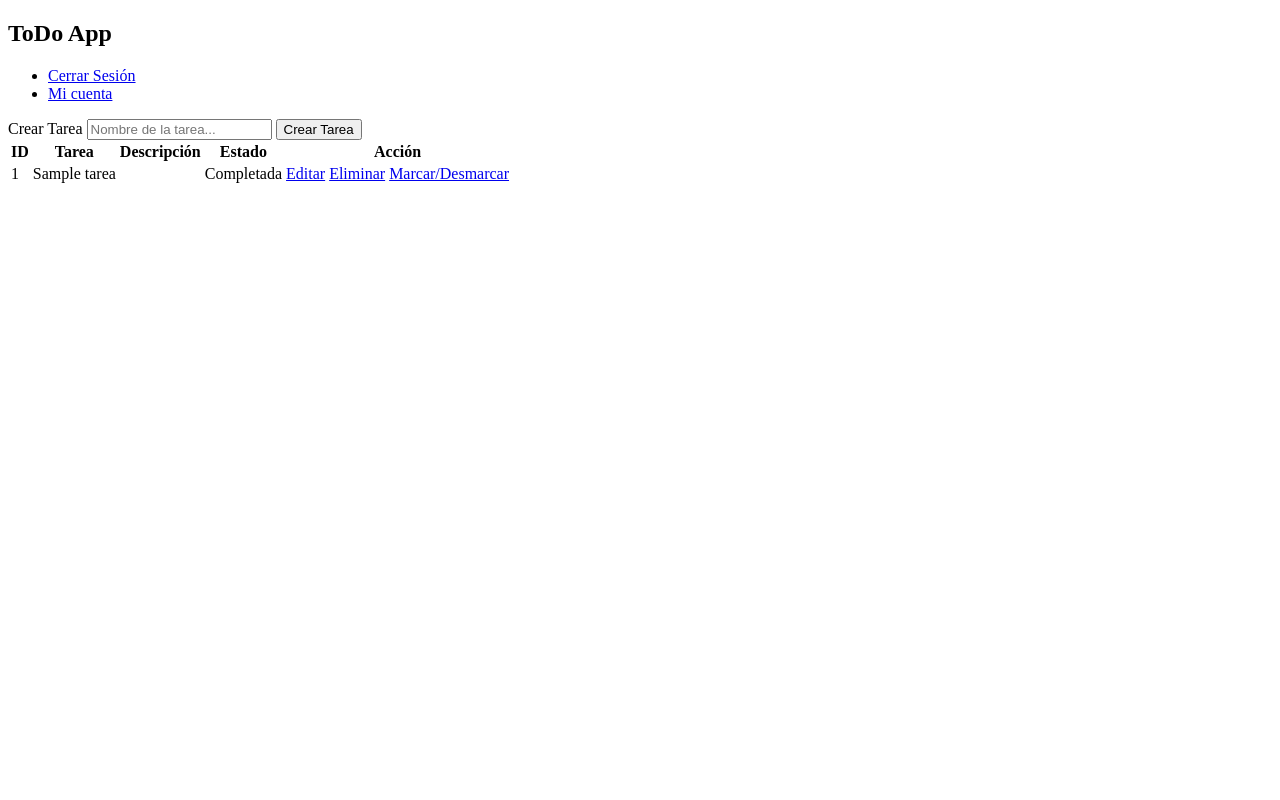
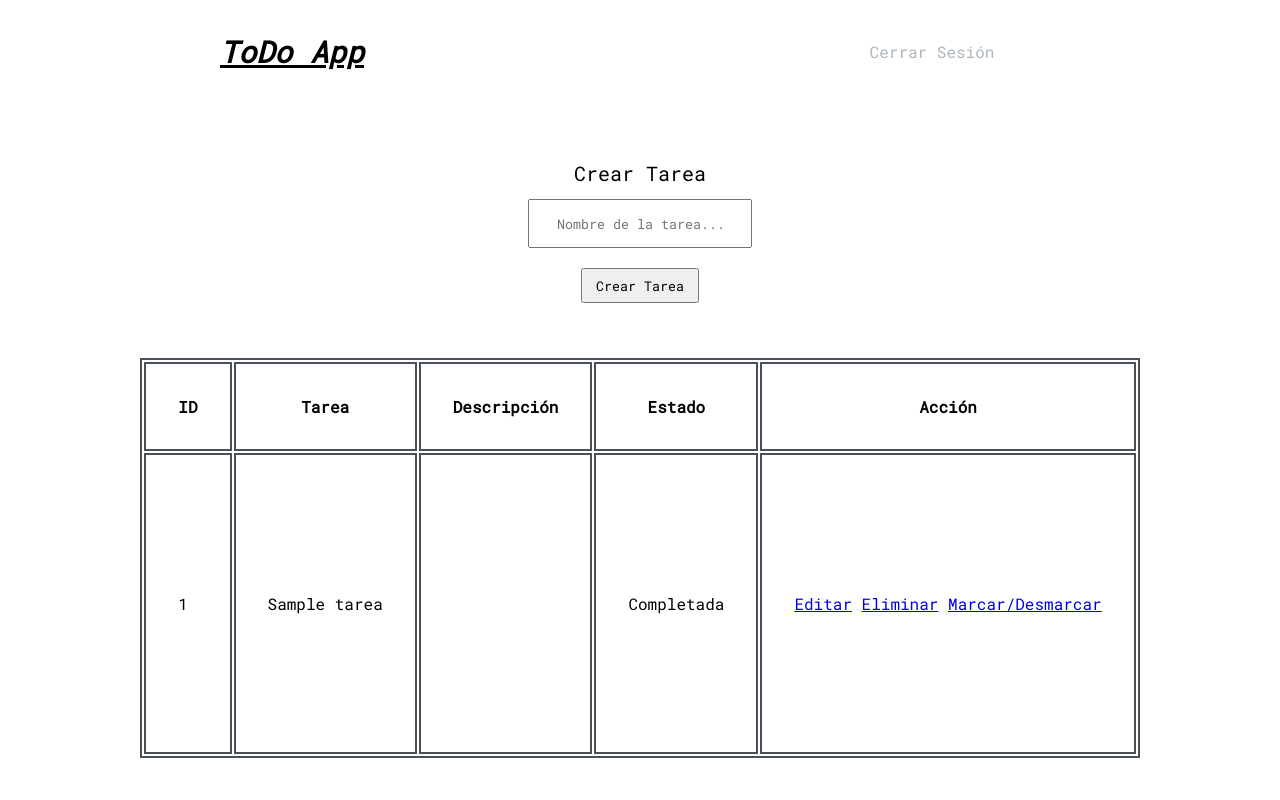
Before and after one commit to devsimocastles/todo-list-php, a PHP site: page /private/views/todo.php in a window 1280 px wide. Run offline with PHP 8.4, Linux system fonts and the light colour scheme; the visitor is signed in with stand-in values (Sample User, id 1); tables that the repository leaves empty hold one stand-in row (values such as "Sample post"); data that the repository does not hold is empty.

Commit message:
working in styles

```diff
--- a/private/templates/templates.php
+++ b/private/templates/templates.php
@@ -8,6 +8,7 @@ function mostrarHeader($titulo, $body_cls){
         <meta charset="UTF-8">
         <meta name="viewport" content="width=device-width, initial-scale=1.0">
         <title>$titulo</title>
+        <link rel="stylesheet" href="../../public/styles/main.css">
     </head>
 
 
--- a/private/views/login.php
+++ b/private/views/login.php
@@ -40,8 +40,8 @@
 
                 $_SESSION["login_error"] = null;
             ?>
+        <h3>¿No tienes cuenta? <a href="<?= base_location()."/register" ?>" class="register-cta">Registrate Aquí</a></h3>
         </form>
-        <h3>¿No tienes cuenta? <a href="<?= base_location()."/register" ?>" class="register-cta">Registrate Aquí</a></h3>
     </main>
 <?php
     mostrarFooter();
--- a/private/views/register.php
+++ b/private/views/register.php
@@ -57,12 +57,12 @@
             $_SESSION["register_error"] = null;
             $_SESSION["signup_success"] = null;
         ?>
-    </form>
     <h3>¿Ya tienes cuenta?
         <a href="<?= base_location()."/login"?>" class="login-cta">
             Ingresa a tu cuenta aquí
         </a>
     </h3>
+    </form>
 </main>
 
 <?php
--- a/private/views/todo.php
+++ b/private/views/todo.php
@@ -1,12 +1,12 @@
 <?php
 
-    include ("../utils/base-location.php");
-    include ("../templates/templates.php");
-    include ("../utils/print-error.php");
-    include ("../db/connect.php");
+include("../utils/base-location.php");
+include("../templates/templates.php");
+include("../utils/print-error.php");
+include("../db/connect.php");
 
 if ($_SESSION["logged"] != TRUE) {
-        redirect_login("login","");
+    redirect_login("login", "");
 }
 
 $user_id = $_SESSION["user_id"];
@@ -21,8 +21,7 @@
     <nav>
         <h1 class="logo">ToDo App</h1>
         <ul class="links">
-            <li><a href="<?= base_location()."/logout"?>">Cerrar Sesión</a></li>
-            <li><a href="<?= base_location()."/profile"?>">Mi cuenta</a></li>
+            <li><a href="<?= base_location() . "/logout" ?>">Cerrar Sesión</a></li>
         </ul>
     </nav>
 </header>
@@ -30,10 +29,10 @@
     <!-- SI LA CANTIDAD DE TAREAS ES IGUAL A 10, MUESTRA EL MENSAJE DENTRO DEL H2 -->
     <?php if ($task_count == 10) { ?>
         <h2>Has alcanzado el límite de 10 tareas! Elimina alguna para crear otra!</h2>
-    <?php } else {?>
+    <?php } else { ?>
         <!------------------------------------------------------------------------------------>
         <!-- SI LA CANTIDAD DE TAREAS ES MENOR A 10, MUESTRA EL FORMULARIO PARA CREAR OTRAS -->
-        <form action="../models/todo-handler.php" method="post">
+        <form action="../models/todo-handler.php" method="post" class="create-task-form">
             <label>
                 Crear Tarea
                 <input type="text" name="task_name" placeholder="Nombre de la tarea...">
@@ -49,11 +48,15 @@
         </form>
         <!------------------------------------------------------------------------------------>
         <!-- SI LA CANTIDAD DE TAREAS ES MENOR A 1, MUESTRA EL MENSAJE -->
-    <?php } if ($task_count < 1) { ?>
+    <?php }
+    if ($task_count < 1) { ?>
         <h2>No hay ninguna tarea pendiente, ¡crea una!</h2>
     <?php } else { ?>
         <!------------------------------------------------------------------------------------>
         <!-- SI LA CANTIDAD DE TAREAS ES MAYOR A UNO, MUESTRA LA TABLA CON LAS TAREAS -->
+        <div class="table-wrapper">
+
+
             <table class="task-table">
                 <thead>
                     <tr>
@@ -74,14 +77,14 @@
                     $descripcion = $task["descripcion"];
                 ?>
                     <tr>
-                        <td><?=$id_tarea?></td>
-                        <td><?=$nombre?></td>
-                        <td><?=$descripcion?></td>
-                        <td><?=($completada != "0") ? "Completada":"No Completada";?></td>
+                        <td><?= $id_tarea ?></td>
+                        <td><div class="scrollable"><?= $nombre ?></div></td>
+                        <td><div class="scrollable"><?= $descripcion ?></div></td>
+                        <td><?= ($completada != "0") ? "Completada" : "No Completada"; ?></td>
                         <td>
-                            <a href="../models/todo-handler.php?action=update&id=<?=$id_tarea?>">Editar</a>
-                            <a href="../models/todo-handler.php?action=delete&id=<?=$id_tarea?>">Eliminar</a>
-                            <a href="../models/todo-handler.php?action=check&id=<?=$id_tarea?>">Marcar/Desmarcar</a>
+                            <a href="../models/todo-handler.php?action=update&id=<?= $id_tarea ?>">Editar</a>
+                            <a href="../models/todo-handler.php?action=delete&id=<?= $id_tarea ?>">Eliminar</a>
+                            <a href="../models/todo-handler.php?action=check&id=<?= $id_tarea ?>">Marcar/Desmarcar</a>
                         </td>
                     </tr>
                 <?php
@@ -89,7 +92,8 @@
                 ?>
 
             </table>
-    <?php }?>
+        </div>
+    <?php } ?>
     <!------------------------------------------------------------------------------------>
 </main>
 
--- a/public/sass/main.css
+++ /dev/null
@@ -1,5 +0,0 @@
-*, *::after, *::before {
-  padding: 0;
-  margin: 0;
-  box-sizing: border-box;
-}/*# sourceMappingURL=main.css.map */
--- a/public/sass/main.scss
+++ /dev/null
@@ -1,6 +0,0 @@
-
-*, *::after, *::before{
-    padding: 0;
-    margin: 0;
-    box-sizing: border-box;
-}
--- /dev/null
+++ b/public/styles/login_y_register.css
@@ -0,0 +1,56 @@
+body.login, body.register{
+    display: flex;
+    flex-direction: column;
+    justify-content: center;
+    align-items: center;
+    height: 100vh;
+}
+
+body.login header, body.register header{
+    margin: 2em 0;
+    text-align: center;
+}
+
+body.login header h1, body.register header h1{
+    margin-bottom: .5em;
+}
+
+body.register form, body.login form, label{
+    display: flex;
+    flex-direction: column;
+    justify-content: center;
+    align-items: center;
+}
+
+body.register form label, body.login form label, input{
+    margin: .5em 0;
+}
+
+body.login form label input, body.register form label input{
+    padding: 1em;
+    font-size: 18px;
+    font-family: "Roboto Mono", monospace;
+}
+
+body.login form input[type="submit"], body.register form input[type="submit"]{
+    padding: .5em 1em;
+    font-family: "Roboto Mono", monospace;
+}
+
+body.register form h3, body.login form h3{
+    margin-top: 1em;
+}
+
+body.register form h3 a, body.login form h3 a{
+   color: #ADB5BD;
+}
+
+body.register form h3 a:hover, body.login form h3 a:hover{
+   color: #343A40;
+}
+
+.error-container{
+    padding: 1em;
+    color: #495057;
+    text-decoration: underline;
+}
--- /dev/null
+++ b/public/styles/main.css
@@ -0,0 +1,17 @@
+/* ROBOTO MONO */
+@import url('https://fonts.googleapis.com/css2?family=Roboto+Mono&display=swap');
+
+
+/* Importando otros archivos */
+@import url("login_y_register.css");
+@import url("todo.css");
+
+*, *::after, *::before{
+    margin: 0;
+    padding: 0;
+    box-sizing: border-box;
+}
+
+body{
+    font-family: 'Roboto Mono', monospace;
+}
--- /dev/null
+++ b/public/styles/todo.css
@@ -0,0 +1,93 @@
+.todo-editor{
+    height: 100vh;
+    display: flex;
+    flex-direction: column;
+    justify-content: space-between;
+    align-items: center;
+}
+
+.todo-editor header {
+    padding: 2em 0;
+    width: 100%;
+}
+
+.todo-editor header nav {
+    display: flex;
+    justify-content: space-around;
+    align-items: center;
+}
+
+.todo-editor header nav .logo{
+    font-size: 30px;
+    font-style: italic;
+    text-decoration: underline;
+}
+
+.todo-editor header nav .links{
+    display: flex;
+    justify-content: space-around;
+    list-style: none;
+    width: 20%;
+}
+
+.todo-editor header nav .links li a{
+    color: #ADB5BD;
+    text-decoration: none;
+}
+
+.todo-editor header nav .links li a:hover{
+    color: #495057;
+    text-decoration: underline;
+}
+
+.todo-editor main {
+    height: 80vh;
+}
+
+
+.todo-editor main .create-task-form{
+    margin-bottom: 3em;
+}
+
+.todo-editor main .create-task-form label{
+    font-size: 20px;
+}
+
+
+.todo-editor main .create-task-form input[type="text"]{
+    padding: 1em 2em;
+    font-family: "Roboto Mono", monospace;
+    margin: 1em 0;
+
+}
+
+
+.todo-editor main .create-task-form input[type="submit"]{
+    padding: .5em 1em;
+    font-family: "Roboto Mono", monospace;
+}
+
+.table-wrapper{
+    max-width: 1000px;
+    height: 400px;
+    overflow-y: auto;
+}
+
+.task-table{
+    height: 400px;
+}
+
+.task-table, tr, td, th{
+    border: 2px solid #495057;
+}
+
+td, th{
+    padding: 2em;
+}
+
+.scrollable {
+    max-height: 300px;
+    margin: 0;
+    padding: 0;
+    overflow-y: auto;
+}
```
Also changed, not shown: 1 other file. Lines whose indentation alone changed are shown as unchanged.
